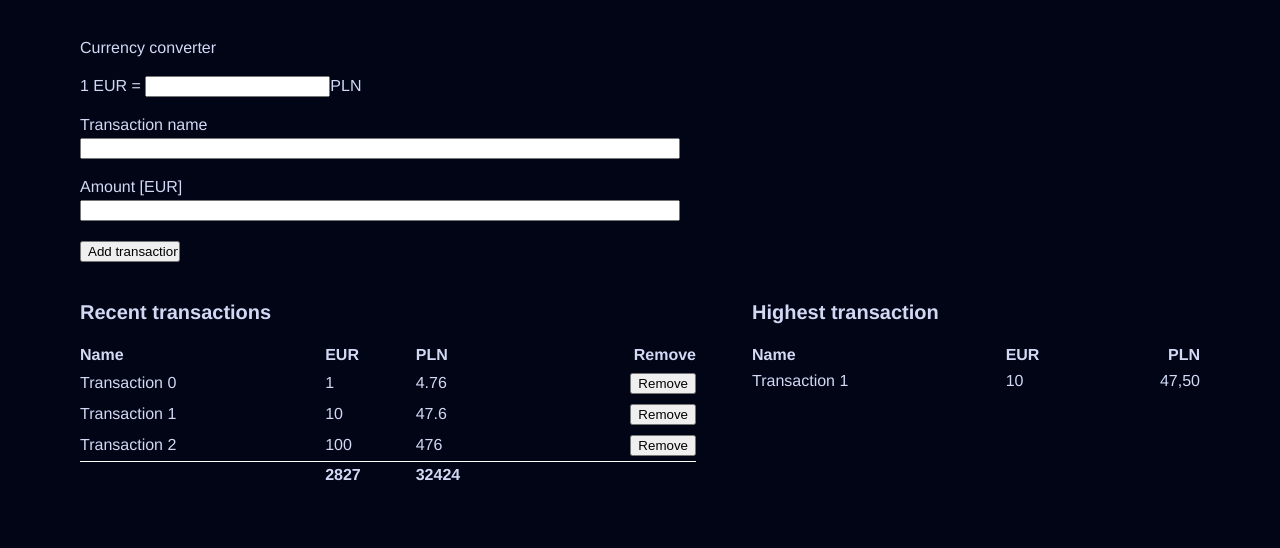
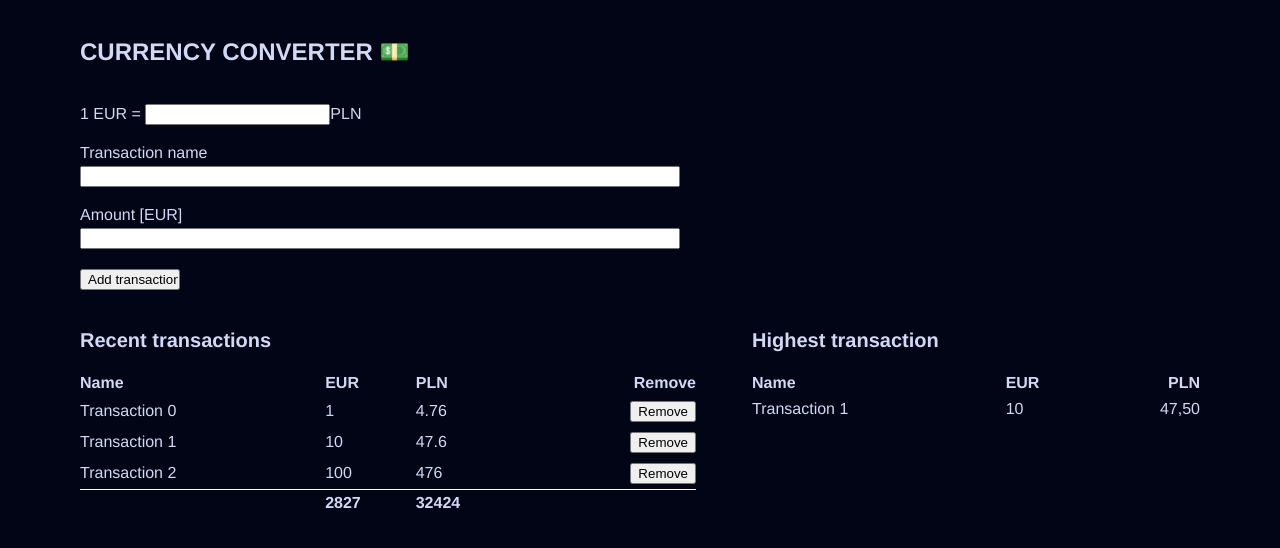
Before and after one commit to pidubiel/currency-app, a React (Create React App) app: page / in a window 1280 px wide. Shown: the top 548 px of the page. Built offline with nearby package versions, Linux system fonts and the light colour scheme.

Commit message:
Styled header

```diff
--- a/src/App.js
+++ b/src/App.js
@@ -5,7 +5,7 @@ import Transaction from './components/Transaction';
 function App() {
   return (
     <div className='App main-container'>
-      <header className='header'>Currency converter</header>
+      <header className='header'>Currency converter 💵</header>
       <div className='form-group'>
         <label htmlFor='exchange-rate'>1 EUR = </label>
         <input type='text' id='exchange-rate' />
--- a/src/styles/layout.scss
+++ b/src/styles/layout.scss
@@ -8,7 +8,10 @@
 
 .header {
   margin-top: 40px;
-  margin-bottom: 20px;
+  margin-bottom: 40px;
+  font-size: 24px;
+  text-transform: uppercase;
+  font-weight: 900;
 }
 
 body {
@@ -73,6 +76,7 @@ body {
 }
 
 .summary {
+  padding-top: 10px;
   border-top: 1px solid white;
   td {
     font-weight: 800;
```
